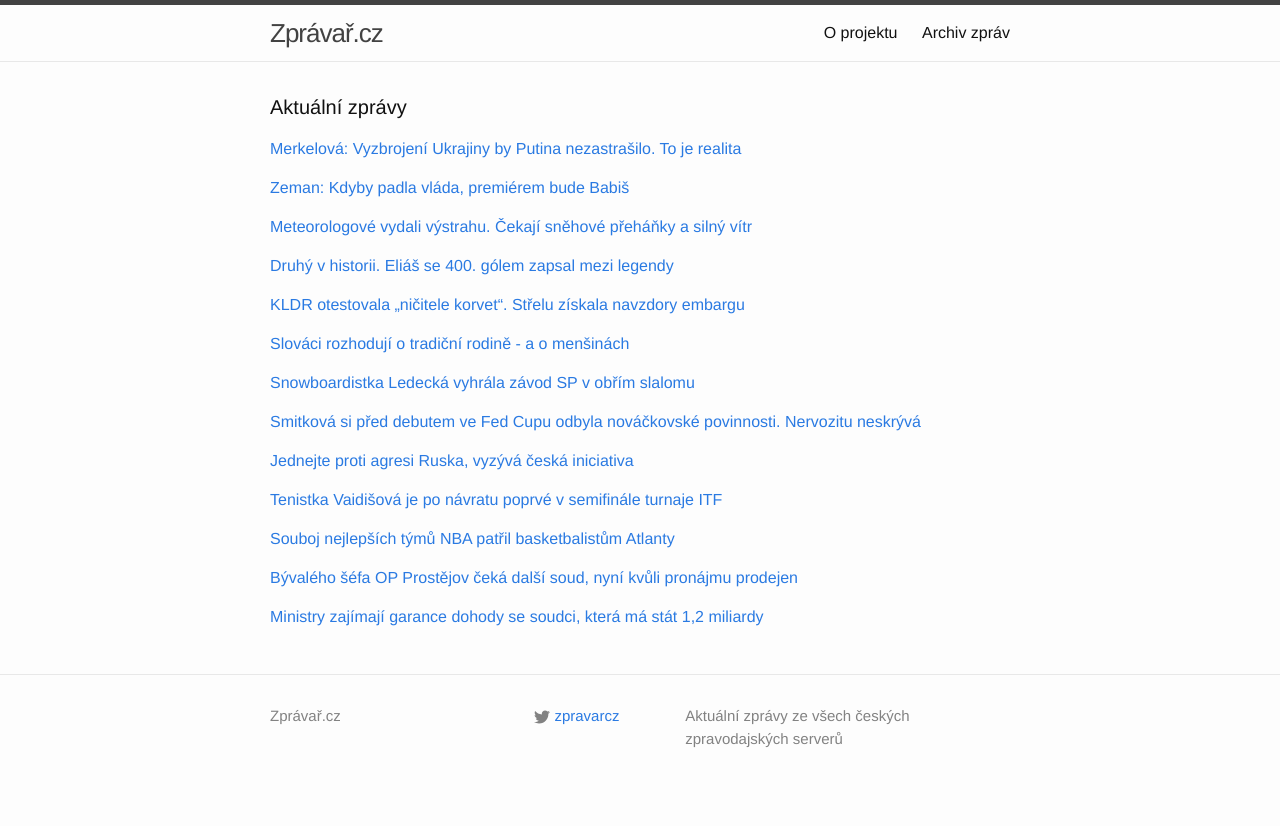
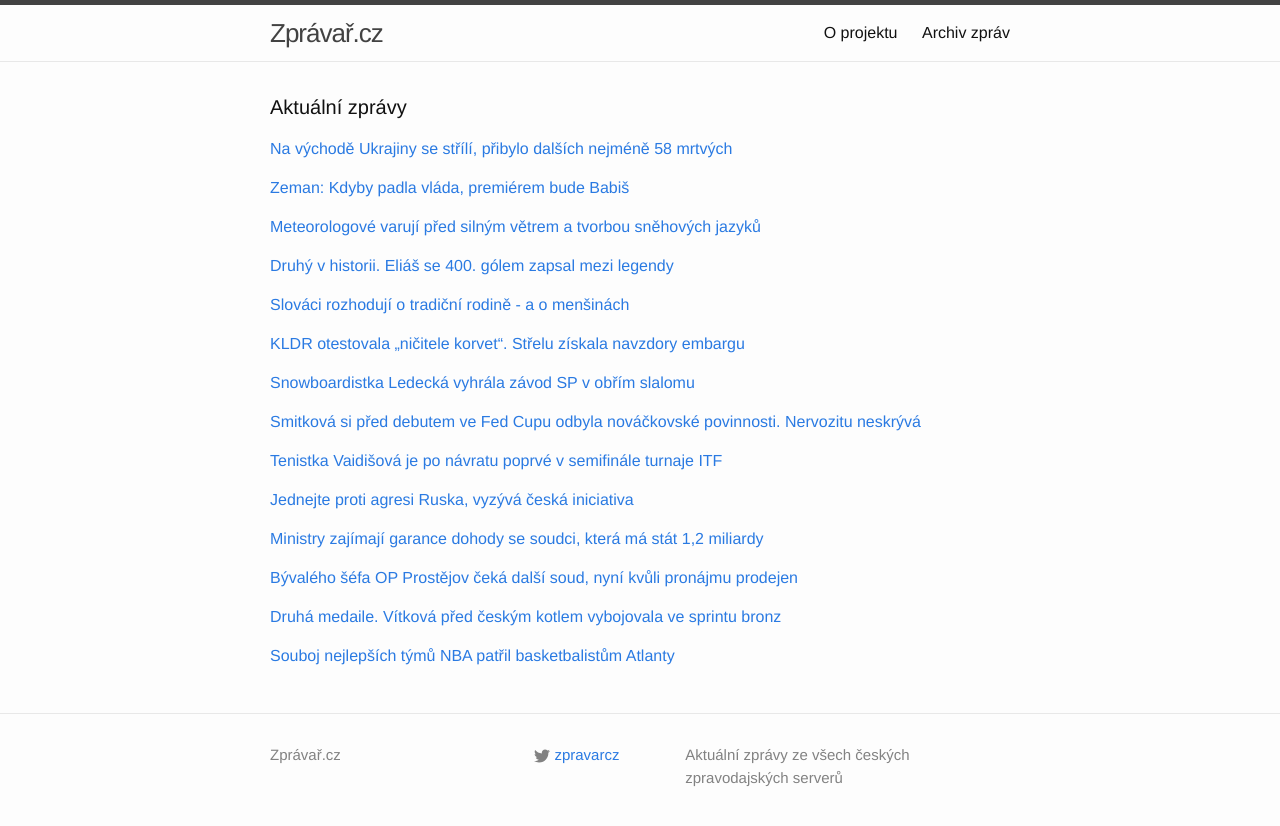
Before and after one commit to adliska/zpravar, a Jekyll site: the page built from index.html, in a window 1280 px wide. Shown: the top 826 px of the page. Built offline with Jekyll 4.4.1, drawn with Linux system fonts in a browser that asks for light colours; some of the changed lines change nothing that is shown.

Commit message:
zpravar news update

```diff
--- a/index.html
+++ b/index.html
@@ -5,9 +5,12 @@ layout: default
 <div class="home">
     <h1 class="page-heading">Aktuální zprávy</h1>
 
-<p><a href="javascript:;" onclick="toggle_visibility('zpravy0')">Merkelová: Vyzbrojení Ukrajiny by Putina nezastrašilo. To je realita</a></p>
+<p><a href="javascript:;" onclick="toggle_visibility('zpravy0')">Na východě Ukrajiny se střílí, přibylo dalších nejméně 58 mrtvých</a></p>
 <div id="zpravy0" style="display:none">
 <ul>
+<li><a href=http://www.ceskenoviny.cz/zpravy/zpravy/na-vychode-ukrajiny-se-strili-pribylo-dalsich-nejmene-58-mrtvych/1178528>Na východě Ukrajiny se střílí, přibylo dalších nejméně 58 mrtvých - www.ceskenoviny.cz</a></li>
+<li><a href=http://www.ceskenoviny.cz/zpravy/zpravy/navrh-s-merkelovou-je-podle-hollandea-posledni-nadeji-pred-valkou/1178534>Návrh s Merkelovou je podle Hollandea poslední nadějí před válkou - www.ceskenoviny.cz</a></li>
+<li><a href=http://www.tyden.cz/rubriky/zahranici/evropa/merkelova-o-vysledku-dohody-pochybuje-hollande-se-boji-valky_332701.html>Merkelová o výsledku dohody pochybuje. Hollande se bojí války - www.tyden.cz</a></li>
 <li><a href=http://zpravy.e15.cz/zahranicni/politika/merkelova-vyzbrojeni-ukrajiny-by-putina-nezastrasilo-to-je-realita-1160601>Merkelová: Vyzbrojení Ukrajiny by Putina nezastrašilo. To je realita - zpravy.e15.cz</a></li>
 <li><a href=http://www.novinky.cz/zahranicni/evropa/361048-tvrde-boje-v-debalcevu-ukrajina-nedokaze-zastavit-ruske-zbrane-mini-expert.html>Tvrdé boje v Debalcevu. Ukrajina nedokáže zastavit ruské zbraně, míní expert - www.novinky.cz</a></li>
 <li><a href=http://zpravy.idnes.cz/merkelova-hollande-mirovy-plan-ukrajina-putin-fqr-/zahranicni.aspx?c=A150207_120021_zahranicni_skr>Merkelová nevěří úspěchu jednání s Putinem, Hollande se bojí války - zpravy.idnes.cz</a></li>
@@ -40,9 +43,10 @@ layout: default
 <li><a href=http://zpravy.aktualne.cz/domaci/zeman-kdyby-padla-vlada-jmenuji-premierem-babise/r~7015dc0aae9011e4aff10025900fea04/>Zeman: Kdyby padla vláda, jmenuji premiérem Babiše - zpravy.aktualne.cz</a></li>
 <li><a href=http://zpravy.idnes.cz/babise-bych-vybral-za-premiera-rika-zeman-fp2-/domaci.aspx?c=A150206_222904_domaci_neh>Kdyby padla vláda, premiérem bude Babiš, říká Zeman - zpravy.idnes.cz</a></li>
 </ul>
-</div><p><a href="javascript:;" onclick="toggle_visibility('zpravy2')">Meteorologové vydali výstrahu. Čekají sněhové přeháňky a silný vítr </a></p>
+</div><p><a href="javascript:;" onclick="toggle_visibility('zpravy2')">Meteorologové varují před silným větrem a tvorbou sněhových jazyků </a></p>
 <div id="zpravy2" style="display:none">
 <ul>
+<li><a href=http://www.rozhlas.cz/_zprava/meteorologove-varuji-pred-silnym-vetrem-a-tvorbou-snehovych-jazyku--1452947>Meteorologové varují před silným větrem a tvorbou sněhových jazyků  - www.rozhlas.cz</a></li>
 <li><a href=http://www.lidovky.cz/meteorologove-vydali-vystrahu-cekaji-snehove-prehanky-a-silny-vitr-1g6-/zpravy-domov.aspx?c=A150207_121643_ln_domov_mct>Meteorologové vydali výstrahu. Čekají sněhové přeháňky a silný vítr  - www.lidovky.cz</a></li>
 <li><a href=http://www.ceskatelevize.cz/ct24/domaci/300880-meteorologove-varuji-pred-silnym-vetrem-a-snezenim/>Meteorologové varují před silným větrem a sněžením - www.ceskatelevize.cz</a></li>
 <li><a href=http://www.ceskenoviny.cz/zpravy/zpravy/meteorologove-varuji-pred-silnym-vetrem-a-snezenim/1178529>Meteorologové varují před silným větrem a sněžením - www.ceskenoviny.cz</a></li>
@@ -65,8 +69,19 @@ layout: default
 <li><a href=http://www.rozhlas.cz/_zprava/elias-pokoril-v-nhl-metu-400-golu-k-vyhre-devils-prispel-i-jagr--1452902>Eliáš pokořil v NHL metu 400 gólů, k výhře Devils přispěl i Jágr - www.rozhlas.cz</a></li>
 <li><a href=http://sport.aktualne.cz/elias-dal-400-gol-v-nhl-k-vyhre-devils-prispel-i-jagr/r~c6ca865eae9011e498be002590604f2e/>Eliáš dal 400. gól v NHL, k výhře Devils přispěl i Jágr - sport.aktualne.cz</a></li>
 </ul>
-</div><p><a href="javascript:;" onclick="toggle_visibility('zpravy4')">KLDR otestovala „ničitele korvet“. Střelu získala navzdory embargu</a></p>
+</div><p><a href="javascript:;" onclick="toggle_visibility('zpravy4')">Slováci rozhodují o tradiční rodině - a o menšinách</a></p>
 <div id="zpravy4" style="display:none">
+<ul>
+<li><a href=http://www.tyden.cz/rubriky/zahranici/evropa/slovaci-rozhoduji-o-tradicni-rodine-a-o-mensinach_332692.html>Slováci rozhodují o tradiční rodině - a o menšinách - www.tyden.cz</a></li>
+<li><a href=http://zpravy.idnes.cz/slovensko-referendum-o-adopci-deti-homosexualy-f5b-/zahranicni.aspx?c=A150205_143812_zahranicni_aba>Slováci rozhodují o právech homosexuálů na děti a rodinu - zpravy.idnes.cz</a></li>
+<li><a href=http://zpravy.e15.cz/zahranicni/udalosti/slovaci-hlasuji-o-ochrane-tradicni-rodiny-jejich-ucast-je-nejista-1160588>Slováci hlasují o ochraně tradiční rodiny, jejich účast je nejistá - zpravy.e15.cz</a></li>
+<li><a href=http://www.rozhlas.cz/_zprava/slovaci-v-referendu-hlasuji-o-ochrane-tradicni-rodiny--1452916>Slováci v referendu hlasují o ochraně tradiční rodiny  - www.rozhlas.cz</a></li>
+<li><a href=http://zpravy.aktualne.cz/zahranici/adopce-homosexualy-referendum-na-slovensku-zacalo/r~bfea0238ae9a11e49bec0025900fea04/>Adopce homosexuály? Referendum na Slovensku začalo - zpravy.aktualne.cz</a></li>
+<li><a href=http://www.novinky.cz/zahranicni/evropa/361030-slovaci-ve-vypjatem-referendu-rozhodnou-o-gayich-a-eutanazii.html>Slováci ve vypjatém referendu rozhodnou o gayích a eutanazii - www.novinky.cz</a></li>
+<li><a href=http://www.ceskatelevize.cz/ct24/svet/300790-slovenske-referendum-o-tradicni-rodine-asi-ztroskota-na-male-ucasti/>Slovenské referendum o tradiční rodině asi ztroskotá na malé účasti - www.ceskatelevize.cz</a></li>
+</ul>
+</div><p><a href="javascript:;" onclick="toggle_visibility('zpravy5')">KLDR otestovala „ničitele korvet“. Střelu získala navzdory embargu</a></p>
+<div id="zpravy5" style="display:none">
 <ul>
 <li><a href=http://zpravy.idnes.cz/severni-korea-odpaleni-rakety-ch-35-drt-/zahranicni.aspx?c=A150207_102442_zahranicni_jw>KLDR otestovala „ničitele korvet“. Střelu získala navzdory embargu - zpravy.idnes.cz</a></li>
 <li><a href=http://www.tyden.cz/rubriky/zahranici/asie-a-oceanie/kim-zase-ukazuje-svaly-vystrelil-protilodni-raketu_332696.html>Kim zase ukazuje svaly. Vystřelil protilodní raketu - www.tyden.cz</a></li>
@@ -75,17 +90,6 @@ layout: default
 <li><a href=http://www.ceskenoviny.cz/zpravy/zpravy/kldr-cvicne-odpalila-novou-strelu-urcenou-k-niceni-plavidel/1178459>KLDR cvičně odpálila novou střelu určenou k ničení plavidel - www.ceskenoviny.cz</a></li>
 <li><a href=http://www.novinky.cz/zahranicni/svet/361034-severni-korea-otestovala-novou-strelu-urcenou-k-niceni-lodi.html>Severní Korea otestovala novou střelu určenou k ničení lodí - www.novinky.cz</a></li>
 <li><a href=http://www.rozhlas.cz/_zprava/kldr-cvicne-odpalila-novou-rizenou-strelu-urcenou-k-niceni-plavidel--1452901>KLDR cvičně odpálila novou řízenou střelu určenou k ničení plavidel - www.rozhlas.cz</a></li>
-</ul>
-</div><p><a href="javascript:;" onclick="toggle_visibility('zpravy5')">Slováci rozhodují o tradiční rodině - a o menšinách</a></p>
-<div id="zpravy5" style="display:none">
-<ul>
-<li><a href=http://www.tyden.cz/rubriky/zahranici/evropa/slovaci-rozhoduji-o-tradicni-rodine-a-o-mensinach_332692.html>Slováci rozhodují o tradiční rodině - a o menšinách - www.tyden.cz</a></li>
-<li><a href=http://zpravy.idnes.cz/slovensko-referendum-o-adopci-deti-homosexualy-f5b-/zahranicni.aspx?c=A150205_143812_zahranicni_aba>Slováci rozhodují o právech homosexuálů na děti a rodinu - zpravy.idnes.cz</a></li>
-<li><a href=http://zpravy.e15.cz/zahranicni/udalosti/slovaci-hlasuji-o-ochrane-tradicni-rodiny-jejich-ucast-je-nejista-1160588>Slováci hlasují o ochraně tradiční rodiny, jejich účast je nejistá - zpravy.e15.cz</a></li>
-<li><a href=http://www.rozhlas.cz/_zprava/slovaci-v-referendu-hlasuji-o-ochrane-tradicni-rodiny--1452916>Slováci v referendu hlasují o ochraně tradiční rodiny  - www.rozhlas.cz</a></li>
-<li><a href=http://zpravy.aktualne.cz/zahranici/adopce-homosexualy-referendum-na-slovensku-zacalo/r~bfea0238ae9a11e49bec0025900fea04/>Adopce homosexuály? Referendum na Slovensku začalo - zpravy.aktualne.cz</a></li>
-<li><a href=http://www.novinky.cz/zahranicni/evropa/361030-slovaci-ve-vypjatem-referendu-rozhodnou-o-gayich-a-eutanazii.html>Slováci ve vypjatém referendu rozhodnou o gayích a eutanazii - www.novinky.cz</a></li>
-<li><a href=http://www.ceskatelevize.cz/ct24/svet/300790-slovenske-referendum-o-tradicni-rodine-asi-ztroskota-na-male-ucasti/>Slovenské referendum o tradiční rodině asi ztroskotá na malé účasti - www.ceskatelevize.cz</a></li>
 </ul>
 </div><p><a href="javascript:;" onclick="toggle_visibility('zpravy6')">Snowboardistka Ledecká vyhrála závod SP v obřím slalomu</a></p>
 <div id="zpravy6" style="display:none">
@@ -106,28 +110,28 @@ layout: default
 <li><a href=http://www.tyden.cz/rubriky/sport/tenis/cesky-jsou-na-kanadu-pliskova-doufam-ze-neznervoznim_332652.html>Češky jsou na Kanadu. Plíšková: Doufám, že neznervózním - www.tyden.cz</a></li>
 <li><a href=http://www.tyden.cz/rubriky/sport/tenis/cesky-jsou-na-kanadu-doufam-ze-neznervoznim-rika-pliskova_332652.html>Češky jsou na Kanadu. Doufám, že neznervózním, říká Plíšková - www.tyden.cz</a></li>
 </ul>
-</div><p><a href="javascript:;" onclick="toggle_visibility('zpravy8')">Jednejte proti agresi Ruska, vyzývá česká iniciativa</a></p>
+</div><p><a href="javascript:;" onclick="toggle_visibility('zpravy8')">Tenistka Vaidišová je po návratu poprvé v semifinále turnaje ITF</a></p>
 <div id="zpravy8" style="display:none">
+<ul>
+<li><a href=http://www.sportovninoviny.cz/zpravy/tenistka-vaidisova-je-po-navratu-poprve-v-semifinale-turnaje-itf/1178522>Tenistka Vaidišová je po návratu poprvé v semifinále turnaje ITF - www.sportovninoviny.cz</a></li>
+<li><a href=http://sport.aktualne.cz/vaidisova-je-po-navratu-poprve-v-semifinale-turnaje-itf/r~fde1dddcaeb211e4ab15002590604f2e/>Vaidišová je po návratu poprvé v semifinále turnaje ITF - sport.aktualne.cz</a></li>
+<li><a href=http://sport.idnes.cz/vaidisova-je-po-navratu-poprve-v-semifinale-turnaje-itf-pjr-/tenis.aspx?c=A150207_111249_tenis_par>Vaidišová uspěla šestkrát za sebou a po návratu je poprvé v semifinále - sport.idnes.cz</a></li>
+<li><a href=http://www.denik.cz/tenis/vaidisova-pokracuje-v-uspesnem-comebacku-poprve-si-zahraje-semifinale-20150207.html>Vaidišová pokračuje v comebacku, poprvé si zahraje semifinále ITF - www.denik.cz</a></li>
+</ul>
+</div><p><a href="javascript:;" onclick="toggle_visibility('zpravy9')">Jednejte proti agresi Ruska, vyzývá česká iniciativa</a></p>
+<div id="zpravy9" style="display:none">
 <ul>
 <li><a href=http://www.tyden.cz/rubriky/domaci/politika/jednejte-proti-agresi-ruska-vyzyva-ceska-iniciativa_332694.html>Jednejte proti agresi Ruska, vyzývá česká iniciativa - www.tyden.cz</a></li>
 <li><a href=http://www.ceskenoviny.cz/zpravy/zpravy/tisice-lidi-vyzyvaji-lidry-statu-nato-k-reakci-na-politiku-ruska/1178500>Tisíce lidí vyzývají lídry států NATO k reakci na politiku Ruska - www.ceskenoviny.cz</a></li>
 <li><a href=http://www.denik.cz/z_domova/tisice-lidi-vyzyvaji-lidry-statu-nato-k-reakci-na-politiku-ruska-20150207.html>Tisíce lidí vyzývají lídry států NATO k reakci na politiku Ruska - www.denik.cz</a></li>
 <li><a href=http://www.novinky.cz/domaci/361038-pres-deset-tisic-lidi-podporilo-ceskou-vyzvu-k-reakci-zapadu-na-politiku-ruska.html>Přes deset tisíc lidí podpořilo českou výzvu k reakci Západu na politiku Ruska  - www.novinky.cz</a></li>
 </ul>
-</div><p><a href="javascript:;" onclick="toggle_visibility('zpravy9')">Tenistka Vaidišová je po návratu poprvé v semifinále turnaje ITF</a></p>
-<div id="zpravy9" style="display:none">
-<ul>
-<li><a href=http://www.sportovninoviny.cz/zpravy/tenistka-vaidisova-je-po-navratu-poprve-v-semifinale-turnaje-itf/1178522>Tenistka Vaidišová je po návratu poprvé v semifinále turnaje ITF - www.sportovninoviny.cz</a></li>
-<li><a href=http://sport.aktualne.cz/vaidisova-je-po-navratu-poprve-v-semifinale-turnaje-itf/r~fde1dddcaeb211e4ab15002590604f2e/>Vaidišová je po návratu poprvé v semifinále turnaje ITF - sport.aktualne.cz</a></li>
-<li><a href=http://sport.idnes.cz/vaidisova-je-po-navratu-poprve-v-semifinale-turnaje-itf-pjr-/tenis.aspx?c=A150207_111249_tenis_par>Vaidišová uspěla šestkrát za sebou a po návratu je poprvé v semifinále - sport.idnes.cz</a></li>
-<li><a href=http://www.denik.cz/tenis/vaidisova-pokracuje-v-uspesnem-comebacku-poprve-si-zahraje-semifinale-20150207.html>Vaidišová pokračuje v comebacku, poprvé si zahraje semifinále ITF - www.denik.cz</a></li>
-</ul>
-</div><p><a href="javascript:;" onclick="toggle_visibility('zpravy10')">Souboj nejlepších týmů NBA patřil basketbalistům Atlanty</a></p>
+</div><p><a href="javascript:;" onclick="toggle_visibility('zpravy10')">Ministry zajímají garance dohody se soudci, která má stát 1,2 miliardy</a></p>
 <div id="zpravy10" style="display:none">
 <ul>
-<li><a href=http://sport.aktualne.cz/souboj-nejlepsich-tymu-nba-patril-basketbalistum-atlanty/r~b7ab118aaea311e4a10c0025900fea04/>Souboj nejlepších týmů NBA patřil basketbalistům Atlanty - sport.aktualne.cz</a></li>
-<li><a href=http://sport.idnes.cz/vysledky-basketbalove-nba-dcg-/basket.aspx?c=A150207_092303_sport-basket_par>Souboj lídrů NBA ovládla Atlanta, Cleveland přišel o vítěznou sérii - sport.idnes.cz</a></li>
-<li><a href=http://www.denik.cz/ostatni_sport/bitvu-lidru-v-nba-rezirovala-atlanta-golden-state-jen-marne-dotahovalo-20150207.html>Bitvu lídrů v NBA režírovala Atlanta. Golden State jen marně dotahovalo - www.denik.cz</a></li>
+<li><a href=http://zpravy.idnes.cz/platy-soudcu-dohoda-valkova-d1c-/domaci.aspx?c=A150207_113253_domaci_kop>Ministry zajímají garance dohody se soudci, která má stát 1,2 miliardy - zpravy.idnes.cz</a></li>
+<li><a href=http://zpravy.idnes.cz/ministry-zajimaji-garance-dohody-se-soudci-ktera-ma-stat-1-2-miliardy-1px-/domaci.aspx?c=A150207_113253_domaci_kop>Ministry zajímají garance dohody se soudci, která má stát 1,2 miliardy - zpravy.idnes.cz</a></li>
+<li><a href=http://www.rozhlas.cz/_zprava/soudci-a-zalobci-dostanou-doplatek-12-miliardy-vzdaji-se-casti-naroku--1452821>Soudci a žalobci dostanou doplatek 1,2 miliardy, vzdají se části nároků - www.rozhlas.cz</a></li>
 </ul>
 </div><p><a href="javascript:;" onclick="toggle_visibility('zpravy11')">Bývalého šéfa OP Prostějov čeká další soud, nyní kvůli pronájmu prodejen</a></p>
 <div id="zpravy11" style="display:none">
@@ -136,11 +140,18 @@ layout: default
 <li><a href=http://zpravy.aktualne.cz/regiony/olomoucky/byvaly-sef-op-prostejov-tuhy-skonci-opet-pred-soudem/r~01a6b62aaea611e4833a0025900fea04/>Bývalý šéf OP Prostějov Tuhý skončí opět před soudem - zpravy.aktualne.cz</a></li>
 <li><a href=http://www.denik.cz/z_domova/byvaly-sef-op-prostejov-tuhy-pujde-opet-pred-soud-kvuli-pronajmu-prodejen-201502.html>Exšéf OP Prostějov Tuhý půjde před soud kvůli pronájmu prodejen - www.denik.cz</a></li>
 </ul>
-</div><p><a href="javascript:;" onclick="toggle_visibility('zpravy12')">Ministry zajímají garance dohody se soudci, která má stát 1,2 miliardy</a></p>
+</div><p><a href="javascript:;" onclick="toggle_visibility('zpravy12')">Druhá medaile. Vítková před českým kotlem vybojovala ve sprintu bronz</a></p>
 <div id="zpravy12" style="display:none">
 <ul>
-<li><a href=http://zpravy.idnes.cz/platy-soudcu-dohoda-valkova-d1c-/domaci.aspx?c=A150207_113253_domaci_kop>Ministry zajímají garance dohody se soudci, která má stát 1,2 miliardy - zpravy.idnes.cz</a></li>
-<li><a href=http://zpravy.idnes.cz/ministry-zajimaji-garance-dohody-se-soudci-ktera-ma-stat-1-2-miliardy-1px-/domaci.aspx?c=A150207_113253_domaci_kop>Ministry zajímají garance dohody se soudci, která má stát 1,2 miliardy - zpravy.idnes.cz</a></li>
-<li><a href=http://www.rozhlas.cz/_zprava/soudci-a-zalobci-dostanou-doplatek-12-miliardy-vzdaji-se-casti-naroku--1452821>Soudci a žalobci dostanou doplatek 1,2 miliardy, vzdají se části nároků - www.rozhlas.cz</a></li>
+<li><a href=http://www.denik.cz/zimni_sporty/druha-medaile-vitkova-pred-ceskym-kotlem-vybojovala-ve-sprintu-bronz-20150207.html>Druhá medaile. Vítková před českým kotlem vybojovala ve sprintu bronz - www.denik.cz</a></li>
+<li><a href=http://www.sportovninoviny.cz/zpravy/biatlonistka-vitkova-ma-bronz-ze-sprintu-v-novem-meste-na-morave/1178449>Biatlonistka Vítková má bronz ze sprintu v Novém Městě na Moravě - www.sportovninoviny.cz</a></li>
+<li><a href=http://sport.aktualne.cz/biatlon-sprint-zeny/r~2b038bd0aec211e4b98c002590604f2e/>Medailová žeň pokračuje, Vítková si k svátku nadělila bronz - sport.aktualne.cz</a></li>
+</ul>
+</div><p><a href="javascript:;" onclick="toggle_visibility('zpravy13')">Souboj nejlepších týmů NBA patřil basketbalistům Atlanty</a></p>
+<div id="zpravy13" style="display:none">
+<ul>
+<li><a href=http://sport.aktualne.cz/souboj-nejlepsich-tymu-nba-patril-basketbalistum-atlanty/r~b7ab118aaea311e4a10c0025900fea04/>Souboj nejlepších týmů NBA patřil basketbalistům Atlanty - sport.aktualne.cz</a></li>
+<li><a href=http://sport.idnes.cz/vysledky-basketbalove-nba-dcg-/basket.aspx?c=A150207_092303_sport-basket_par>Souboj lídrů NBA ovládla Atlanta, Cleveland přišel o vítěznou sérii - sport.idnes.cz</a></li>
+<li><a href=http://www.denik.cz/ostatni_sport/bitvu-lidru-v-nba-rezirovala-atlanta-golden-state-jen-marne-dotahovalo-20150207.html>Bitvu lídrů v NBA režírovala Atlanta. Golden State jen marně dotahovalo - www.denik.cz</a></li>
 </ul>
 </div></div>
```
